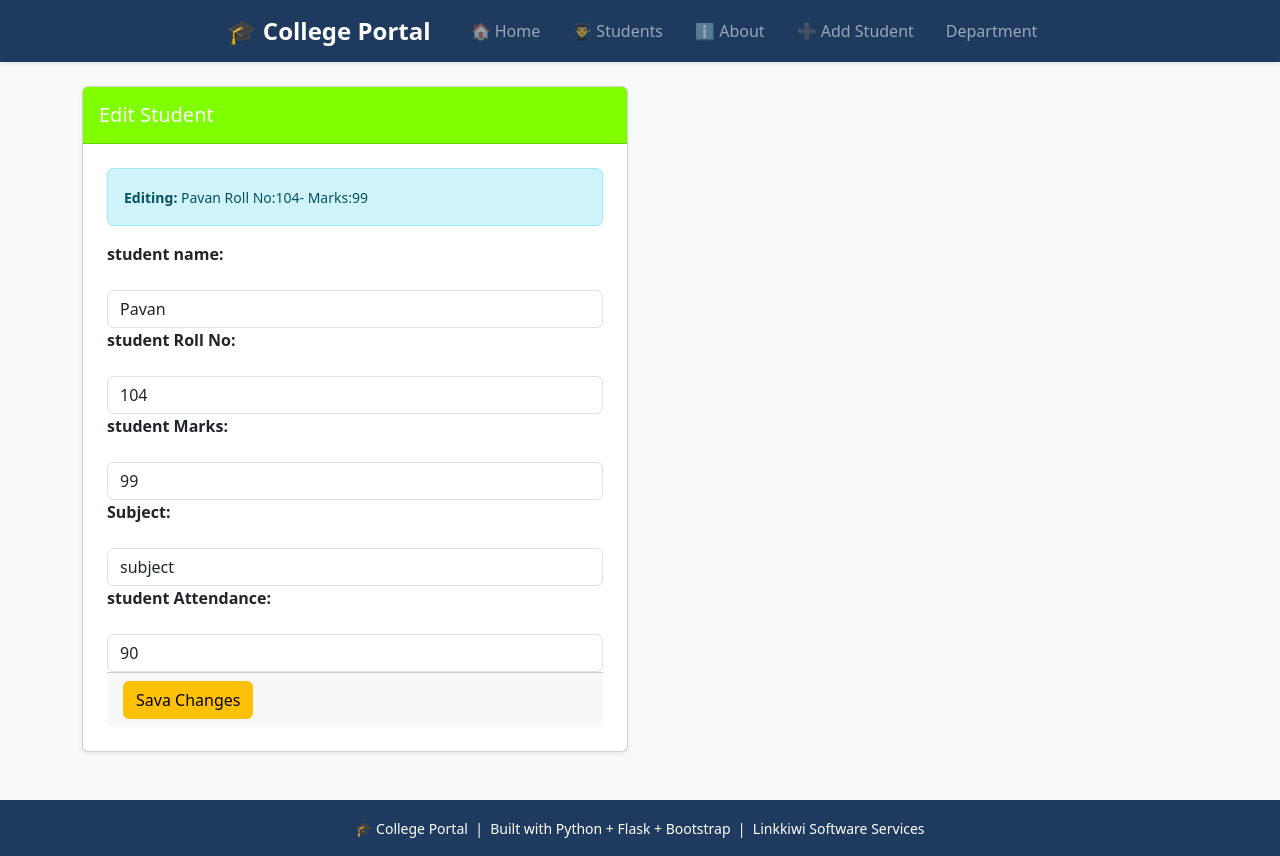
After one commit to A0211658/Python, a Flask app: page /edit/1 in a window 1280 px wide. The commit adds this page. Run offline with Flask 3, Linux system fonts and the light colour scheme; data comes from the database, SQL or seed files in the repository; both versions use the stored data as it was after the commit.

Commit message:
Edit And Update add in my Project

```diff
--- a/app.py
+++ b/app.py
@@ -13,16 +13,23 @@ app = Flask(__name__)
 app.secret_key = "linkkiwi2026"  # Needed for flashing messages
 
 students = [
-    {"name": "Tanuja", "roll": 1, "marks": 85},
-    {"name": "Pratiksha", "roll": 2, "marks": 78},
-    {"name": "Shlok", "roll": 3, "marks": 92},
-    {"name": "Lucky", "roll": 4, "marks": 65},
+    {"name": "Mahadev", "roll": 1, "marks": 96},
+    {"name": "Shreekrishna", "roll": 2, "marks": 100},
+    {"name": "Ram", "roll": 3, "marks": 95},
+    {"name": "Hanuman", "roll": 4, "marks": 94},
 ]
 
 
 @app.route("/")
 def home():
-    return render_template("home.html", students=students)  # ← fixed
+    conn = get_db()
+    students = conn.execute('SELECT * FROM students ORDER BY id DESC').fetchall()
+    total=conn.execute('SELECT COUNT(*) FROM students').fetchone()[0]
+    paassed=conn.execute('SELECT COUNT(*) FROM students WHERE marks >= 40').fetchone()[0]
+    execellent=conn.execute('SELECT COUNT(*) FROM students WHERE marks >= 90').fetchone()[0]
+    conn.close()
+    return render_template("home.html", students=students, total=total, passed=paassed,
+                           excellent=execellent)  # ← fixed
 
 
 @app.route("/students")
@@ -91,6 +98,38 @@ def add_student():
         print(f"Updated students list: {students}")
     return render_template("add_students.html")
 
+@app.route('/edit/<int:id>',methods=["GET", "POST"])
+def edit_student(id):
+    conn = get_db()
+
+    if request.method == "POST":
+        name = request.form["student_name"]
+        marks = request.form["marks"]
+        roll = request.form["roll"]
+        subject = request.form["subject"]
+        attendance = request.form["attendance"]
+
+        if not name or not marks:
+            flash('Please provide both name and marks', 'danger')
+            return redirect(url_for('edit_student', id=id))
+
+        conn.execute('''UPDATE students SET name=?, roll=?, marks=?, subject=?, attendance=? WHERE id=?''',
+                     (name, roll, int(marks), subject, int(attendance), id))
+        conn.commit()
+        conn.close()
+
+        flash(f"Student {name} updated successfully!", "success")
+        return redirect(url_for('students_page'))
+    student = conn.execute('SELECT * FROM students WHERE id = ?', (id,)).fetchone()
+    conn.close()
+    if student is None:
+        flash("Student not found", "danger")
+        return redirect(url_for('students_page'))
+    return render_template("edit_student.html", student=student)
+
+
+
+
 
 @app.route("/about")
 def about():
--- /dev/null
+++ b/templates/edit_student.html
@@ -0,0 +1,76 @@
+{% extends 'base.html' %}
+{% block title %}Edit Portal{% endblock %}
+{% block content %}
+<div class="row" justify-content center>
+    <div class="col-md-6">
+        <div class="card shadow-sm">
+            <div class="card-header py-3" style="background-color: chartreuse;">
+                <h5 class="mb-0 text-white">
+                    Edit Student
+                </h5>
+            </div>
+            <div class="card-body p-4">
+                <div class="alert alert-info" py-2 mb-4>
+                    <small>
+                        <strong>Editing:</strong>
+                        {{ student['name']}}
+                        Roll No:{{ student['roll'] }}-
+                        Marks:{{ student['marks'] }}
+                    </small>
+                </div>
+                <form action="{{url_for('edit_student', id=student['id'])}}" method="POST">
+                    <div class="mb-3">
+                        <label class="form-label fw-bold">student name:</label>
+                    </div>
+                    <input required
+                         name="student_name"
+                         class="form-control"
+                         placeholder="Enter student Name:"
+                         type="text"
+                         value="{{ student['name']}}"/>
+                    <div class="mb-3">
+                        <label class="form-label fw-bold">student Roll No:</label>
+                    </div>
+                     <input required
+                         name="roll"
+                         class="form-control"
+                         placeholder="Enter student Roll No:"
+                         type="number"
+                         value="{{ student['roll']}}"/>
+
+                     <div class="mb-3">
+                        <label class="form-label fw-bold">student Marks:</label>
+                    </div>
+                     <input required
+                         name="marks"
+                         class="form-control"
+                         placeholder="Enter student Marks:"
+                         type="number"
+                         value="{{ student['marks']}}"/>
+                    <div class="mb-3">
+                        <label class="form-label fw-bold">Subject:</label>
+                    </div>
+                     <input required
+                         name="subject"
+                         class="form-control"
+                         placeholder="Enter student Subject name:"
+                         type="text"
+                         value="{{ student['subject']}}"/>
+                    <div class="mb-3">
+                        <label class="form-label fw-bold">student Attendance:</label>
+                    </div>
+                     <input required
+                         name="attendance"
+                         class="form-control"
+                         placeholder="Enter student Attendance:"
+                         type="number"
+                         value="{{ student['attendance']}}"/>
+                    <div class="card-footer">
+                        <button class="btn btn-warning">Sava Changes</button>
+                    </div>
+                </form>
+            </div>
+        </div>
+    </div>
+</div>
+{% endblock %}
```
Also changed, not shown: templates/404.html (added, +13 -0 lines), templates/add_students.html (+10 -5 lines), templates/detail.html (+49 -5 lines), templates/home.html (+13 -0 lines), templates/students.html (+9 -2 lines), logo.jpg (added), myproject.db.
